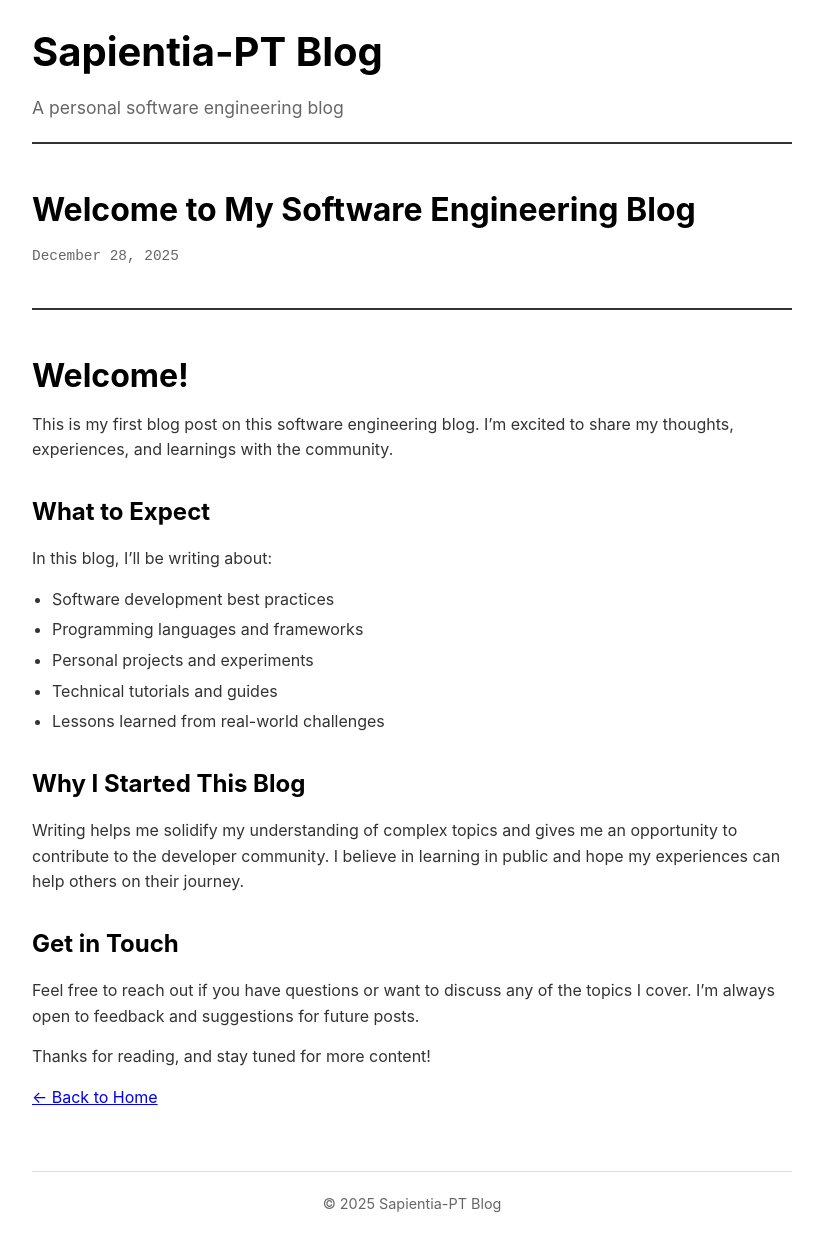
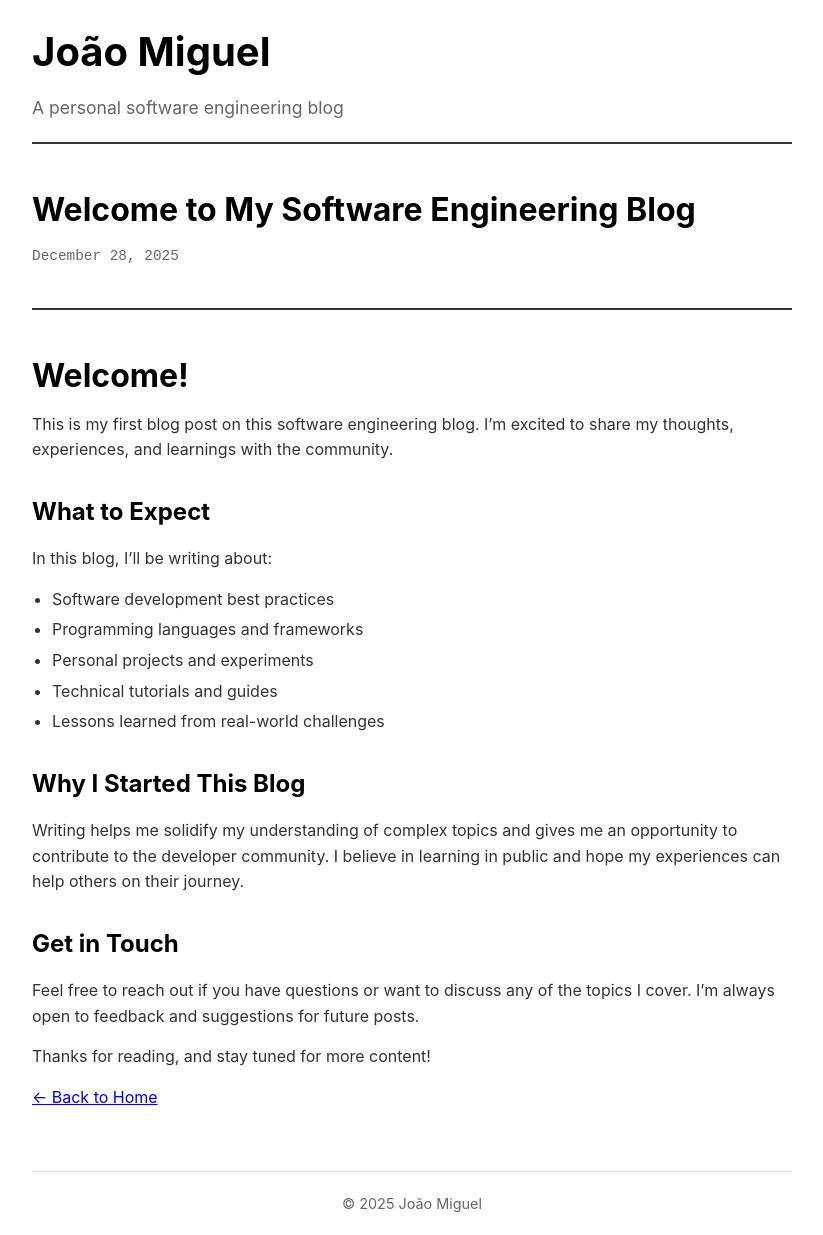
Before and after one commit to Sapientia-PT/Sapientia-PT.github.io, a Jekyll site: the page built from _posts/2025-12-28-welcome-to-my-blog.md, in a window 1280 px wide. Shown: the whole page, without its empty margins (228-1051 px from the left). Built offline with Jekyll 4.4.1, drawn with Linux system fonts in a browser that asks for light colours.

Commit message:
Replace "Sapientia-PT" with "João Miguel" in blog title
Co-authored-by: Sapientia-PT <48256668+Sapientia-PT@users.noreply.github.com>

```diff
--- a/_config.yml
+++ b/_config.yml
@@ -1,4 +1,4 @@
-title: Sapientia-PT Blog
+title: João Miguel
 description: A personal software engineering blog
 url: https://Sapientia-PT.github.io
 baseurl: ""
```
Also changed, not shown: README.md.
